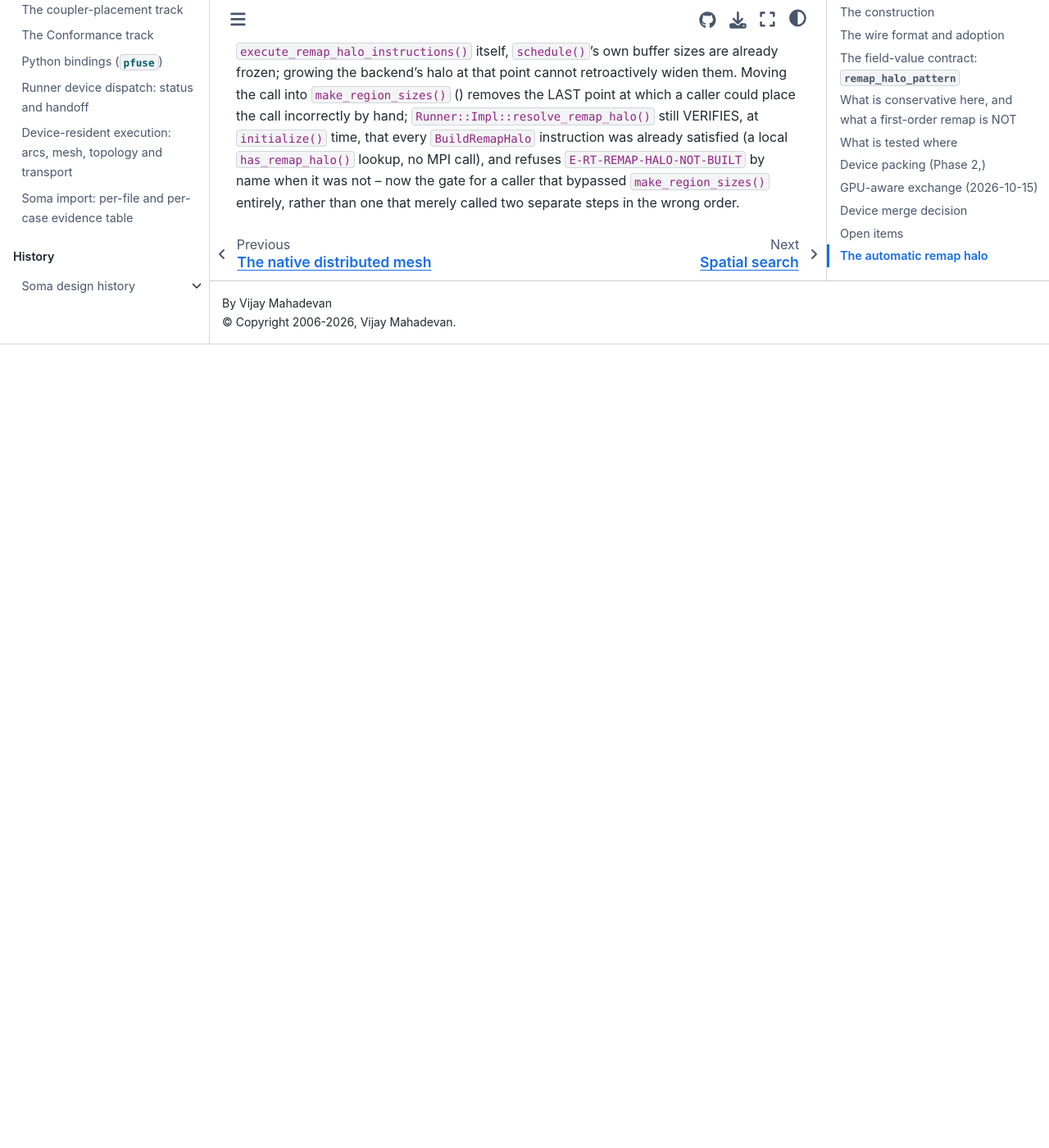
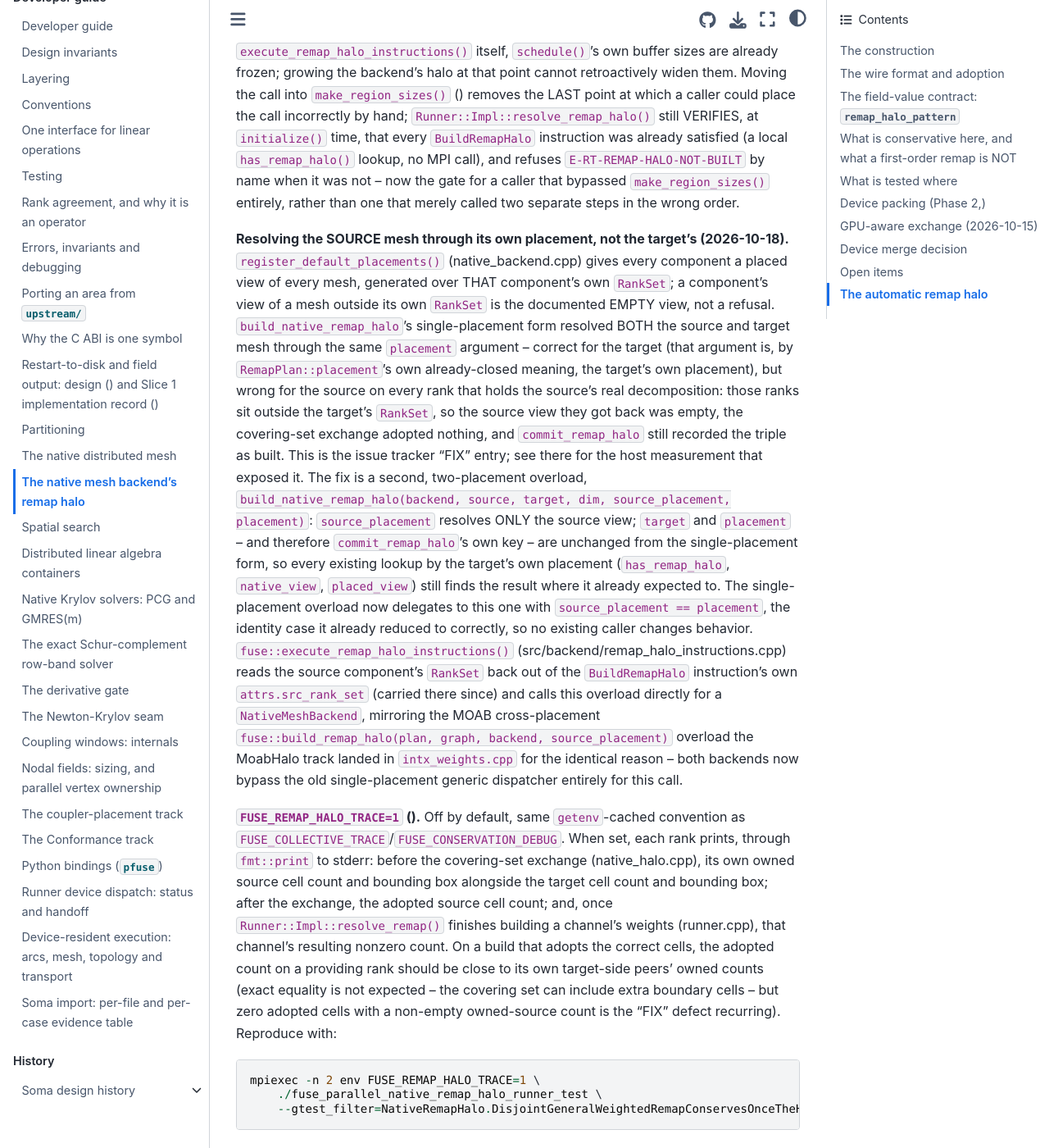
Before and after one commit to vijaysm/fuse, a Sphinx documentation site: the page built from docs/dev/native-halo.md, in a window 1280 px wide and 1400 px high, scrolled down 8733 px. Shown: the whole window at 82% size. Built offline with Sphinx 7.4.7 and the Sphinx Book theme 1.1.4, drawn with Linux system fonts in a browser that asks for light colours; pages that are not in the unit, such as notebooks, are missing from menus; before the commit the page ends 9153 px from its top, so only the background shows below that.

Commit message:
Correct the BuildRemapHalo doc on is_collective and two stale paths
The instruction runs one setup-time exchange but is_collective() is
false by design. Also document resolving the source mesh through its
own placement; the halo work stays open until the halo runner rows pass
on the host.

````diff
--- a/docs/dev/native-halo.md
+++ b/docs/dev/native-halo.md
@@ -291,3 +291,43 @@
 `has_remap_halo()` lookup, no MPI call), and refuses `E-RT-REMAP-HALO-NOT-BUILT` by name when it was
 not -- now the gate for a caller that bypassed `make_region_sizes()` entirely, rather than one that
 merely called two separate steps in the wrong order.
+
+**Resolving the SOURCE mesh through its own placement, not the target's (2026-10-18).**
+`register_default_placements()` (native_backend.cpp) gives every component a placed view of every
+mesh, generated over THAT component's own `RankSet`; a component's view of a mesh outside its own
+`RankSet` is the documented EMPTY view, not a refusal. `build_native_remap_halo`'s single-placement
+form resolved BOTH the source and target mesh through the same `placement` argument -- correct for the
+target (that argument is, by `RemapPlan::placement`'s own already-closed meaning, the target's own
+placement), but wrong for the source on every rank that holds the source's real decomposition: those
+ranks sit outside the target's `RankSet`, so the source view they got back was empty, the covering-set
+exchange adopted nothing, and `commit_remap_halo` still recorded the triple as built. This is
+the issue tracker "FIX" entry; see there for the host measurement that exposed it. The fix
+is a second, two-placement overload, `build_native_remap_halo(backend, source, target, dim,
+source_placement, placement)`: `source_placement` resolves ONLY the source view; `target` and
+`placement` -- and therefore `commit_remap_halo`'s own key -- are unchanged from the single-placement
+form, so every existing lookup by the target's own placement (`has_remap_halo`, `native_view`,
+`placed_view`) still finds the result where it already expected to. The single-placement overload now
+delegates to this one with `source_placement == placement`, the identity case it already reduced to
+correctly, so no existing caller changes behavior. `fuse::execute_remap_halo_instructions()`
+(src/backend/remap_halo_instructions.cpp) reads the source component's `RankSet` back out of the
+`BuildRemapHalo` instruction's own `attrs.src_rank_set` (carried there since) and calls this
+overload directly for a `NativeMeshBackend`, mirroring the MOAB cross-placement
+`fuse::build_remap_halo(plan, graph, backend, source_placement)` overload the MoabHalo track landed in
+`intx_weights.cpp` for the identical reason -- both backends now bypass the old single-placement
+generic dispatcher entirely for this call.
+
+**`FUSE_REMAP_HALO_TRACE=1` ().** Off by default, same `getenv`-cached convention as
+`FUSE_COLLECTIVE_TRACE`/`FUSE_CONSERVATION_DEBUG`. When set, each rank prints, through `fmt::print`
+to stderr: before the covering-set exchange (native_halo.cpp), its own owned source cell count and
+bounding box alongside the target cell count and bounding box; after the exchange, the adopted source
+cell count; and, once `Runner::Impl::resolve_remap()` finishes building a channel's weights
+(runner.cpp), that channel's resulting nonzero count. On a build that adopts the correct cells, the
+adopted count on a providing rank should be close to its own target-side peers' owned counts (exact
+equality is not expected -- the covering set can include extra boundary cells -- but zero adopted
+cells with a non-empty owned-source count is the "FIX" defect recurring). Reproduce with:
+
+```
+mpiexec -n 2 env FUSE_REMAP_HALO_TRACE=1 \
+    ./fuse_parallel_native_remap_halo_runner_test \
+    --gtest_filter=NativeRemapHalo.DisjointGeneralWeightedRemapConservesOnceTheHaloIsBuilt
+```
````
Also changed, not shown: 3 other files.
